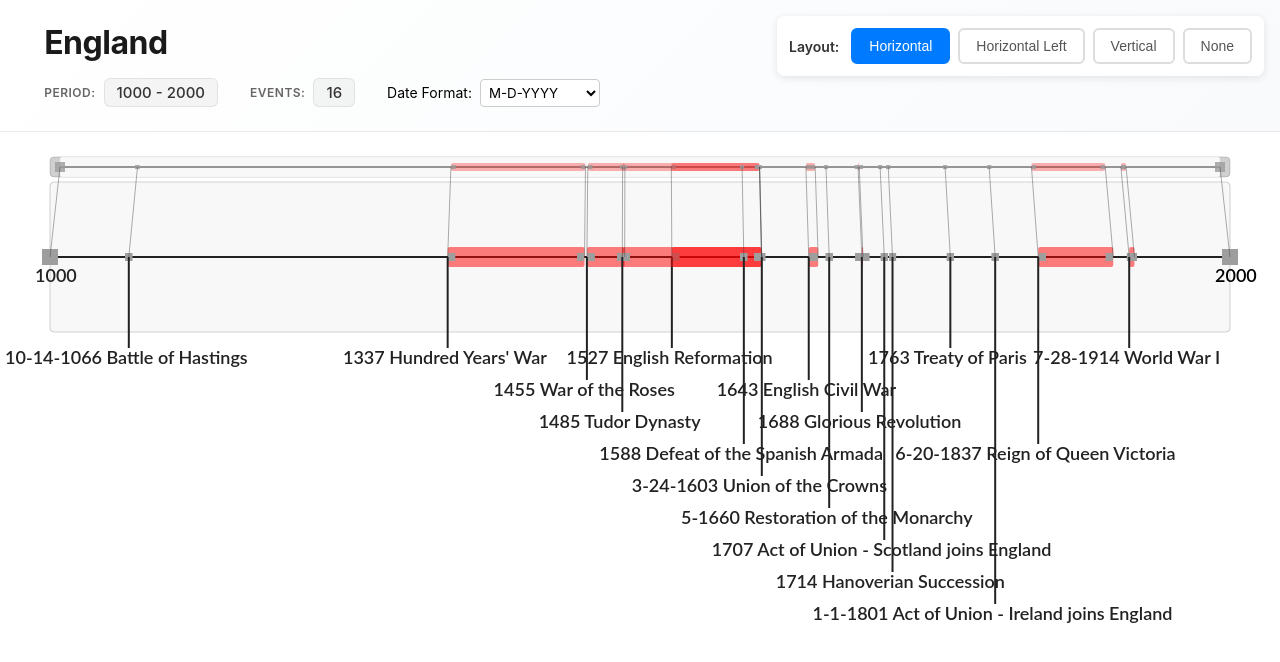
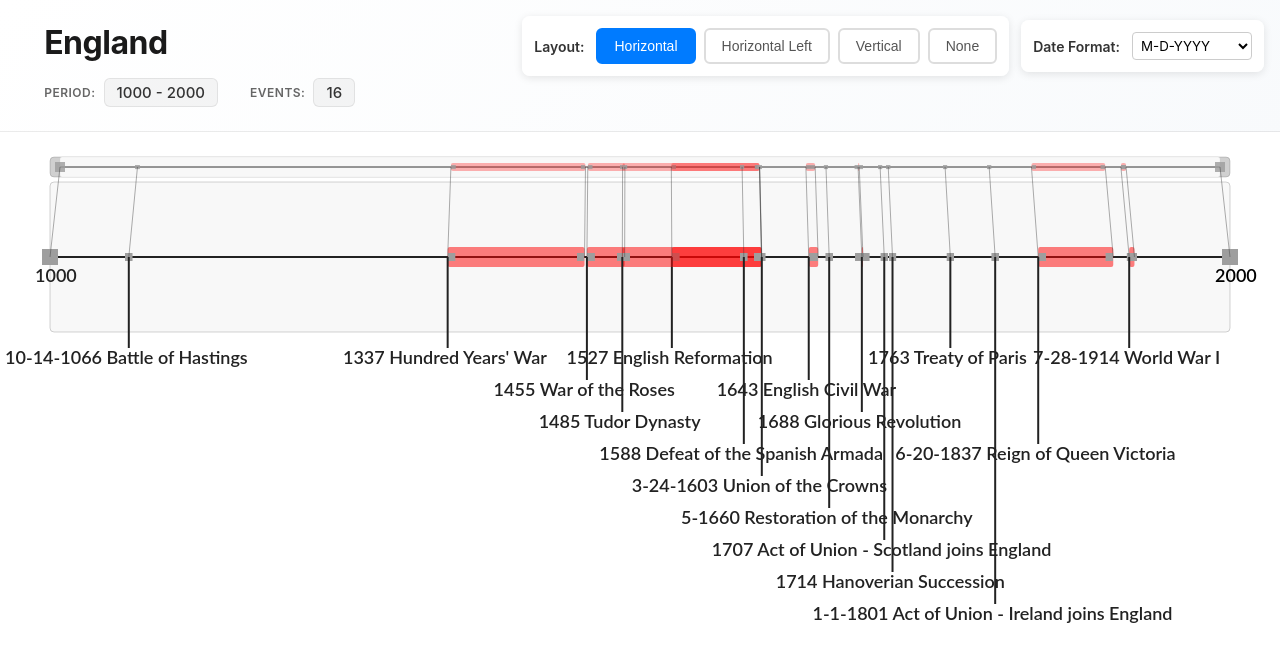
Before and after one commit to xmil9/history-graph, an Angular app in the folder frontend/history-graph/: page /timeline in a window 1280 px wide. Shown: the top 662 px of the page. Built offline with nearby package versions, Linux system fonts and the light colour scheme; grey boxes are pictures that could not be loaded.

Commit message:
Settings component to combine setting fields.

```diff
--- a/frontend/history-graph/src/app/view/date-format-selector/date-format-selector.css
+++ b/frontend/history-graph/src/app/view/date-format-selector/date-format-selector.css
@@ -1,10 +1,21 @@
 .date-format-selector {
 	display: flex;
 	align-items: center;
-  gap: 8px;
-  font-family: var(--font-family);
+	gap: 12px;
+	padding: 12px;
+	background: rgba(255, 255, 255, 0.95);
+	border-radius: 8px;
+	box-shadow: 0 2px 8px rgba(0, 0, 0, 0.1);
+	font-family: -apple-system, BlinkMacSystemFont, 'Segoe UI', Roboto, Oxygen, Ubuntu, Cantarell, sans-serif;
+}
+
+.selector-label {
+	font-weight: 600;
 	font-size: 14px;
+	color: #333;
+	margin: 0;
 }
+
 select {
 	padding: 4px;
 	border-radius: 4px;
--- a/frontend/history-graph/src/app/view/date-format-selector/date-format-selector.html
+++ b/frontend/history-graph/src/app/view/date-format-selector/date-format-selector.html
@@ -1,5 +1,5 @@
 <div class="date-format-selector">
-  <label for="date-format">Date Format:</label>
+  <label class="selector-label" for="date-format">Date Format:</label>
   <select id="date-format" (change)="onFormatChange($event)">
     @for (format of allDateFormats; track format.name) {
       <option [value]="format.name" [selected]="isActive(format.name)">
--- a/frontend/history-graph/src/app/view/header-view/header-view.html
+++ b/frontend/history-graph/src/app/view/header-view/header-view.html
@@ -13,9 +13,6 @@
 						<span class="info-value">{{ timeline()!.events!.length }}</span>
 					</div>
 				}
-				<div class="info-item">
-					<date-format-selector />
-				</div>
 			</div>
 		</div>
 	</div>
--- a/frontend/history-graph/src/app/view/header-view/header-view.ts
+++ b/frontend/history-graph/src/app/view/header-view/header-view.ts
@@ -2,11 +2,8 @@ import { Component, input } from '@angular/core';
 import { Timeline } from '../../model/timeline';
 import { HDateFormat } from '../../model/historic-date';
 
-import { DateFormatSelector } from '../date-format-selector/date-format-selector';
-
 @Component({
 	selector: 'tl-header',
-	imports: [DateFormatSelector],
 	templateUrl: './header-view.html',
 	styleUrl: './header-view.css'
 })
--- /dev/null
+++ b/frontend/history-graph/src/app/view/settings-view/settings-view.css
@@ -0,0 +1,13 @@
+:host {
+  position: absolute;
+  top: 16px;
+  right: 16px;
+  z-index: 10;
+}
+
+.settings-container {
+  display: flex;
+  flex-direction: row;
+  gap: 12px;
+  align-items: center;
+}
--- /dev/null
+++ b/frontend/history-graph/src/app/view/settings-view/settings-view.html
@@ -0,0 +1,4 @@
+<div class="settings-container">
+  <tl-layout-selector />
+  <date-format-selector />
+</div>
--- a/frontend/history-graph/src/app/view/timeline-view/timeline-view.css
+++ b/frontend/history-graph/src/app/view/timeline-view/timeline-view.css
@@ -15,10 +15,3 @@
 	height: 100%;
 	display: block;
 }
-
-tl-layout-selector {
-	position: absolute;
-	top: 16px;
-	right: 16px;
-	z-index: 10;
-}
--- a/frontend/history-graph/src/app/view/timeline-view/timeline-view.html
+++ b/frontend/history-graph/src/app/view/timeline-view/timeline-view.html
@@ -1,5 +1,5 @@
 <div #container class="timeline-container">
-	<tl-layout-selector />
+	<settings-view />
 	<tl-header [timeline]="timeline()" [dateFormat]="dateFormat()" />
 	<svg [attr.width]="viewSize().width" [attr.height]="viewSize().height" xmlns="http://www.w3.org/2000/svg">
 		<g tl-overview />
--- a/frontend/history-graph/src/app/view/timeline-view/timeline-view.ts
+++ b/frontend/history-graph/src/app/view/timeline-view/timeline-view.ts
@@ -5,7 +5,7 @@ import { Point2D, Size2D } from '../../graphics/gfx-coord-2d';
 import { EventView } from '../event-view/event-view';
 import { AxisView } from '../axis-view/axis-view';
 import { EventOverlay } from '../event-overlay/event-overlay';
-import { LayoutSelector } from '../layout-selector/layout-selector';
+import { SettingsView } from '../settings-view/settings-view';
 import { DEFAULT_LINE_STYLE, DEFAULT_TEXT_STYLE, LineStyle, TextStyle } from '../../graphics/gfx-style';
 import { EventLayoutInput, EventLayoutService } from '../../services/event-layout.service';
 import { AxisLayoutInput, AxisLayoutService } from '../../services/axis-layout.service';
@@ -14,6 +14,7 @@ import { EventMapping } from '../event-mapping/event-mapping';
 import { HeaderView } from '../header-view/header-view';
 import { PreferenceService } from '../../services/preference.service';
 import { HDateFormat } from '../../model/historic-date';
+
 
 const DEFAULT_TL_TEXT_STYLE: TextStyle = {
 	...DEFAULT_TEXT_STYLE,
@@ -29,9 +30,9 @@ const DEFAULT_TL_TEXT_STYLE: TextStyle = {
     AxisView,
     EventView,
     EventOverlay,
-		LayoutSelector,
     EventMapping,
     HeaderView,
+    SettingsView
 ],
 	templateUrl: './timeline-view.html',
 	styleUrl: './timeline-view.css'
```
Also changed, not shown: frontend/history-graph/src/app/view/settings-view/settings-view.ts (added, +12 -0 lines). Lines whose indentation alone changed are shown as unchanged.
